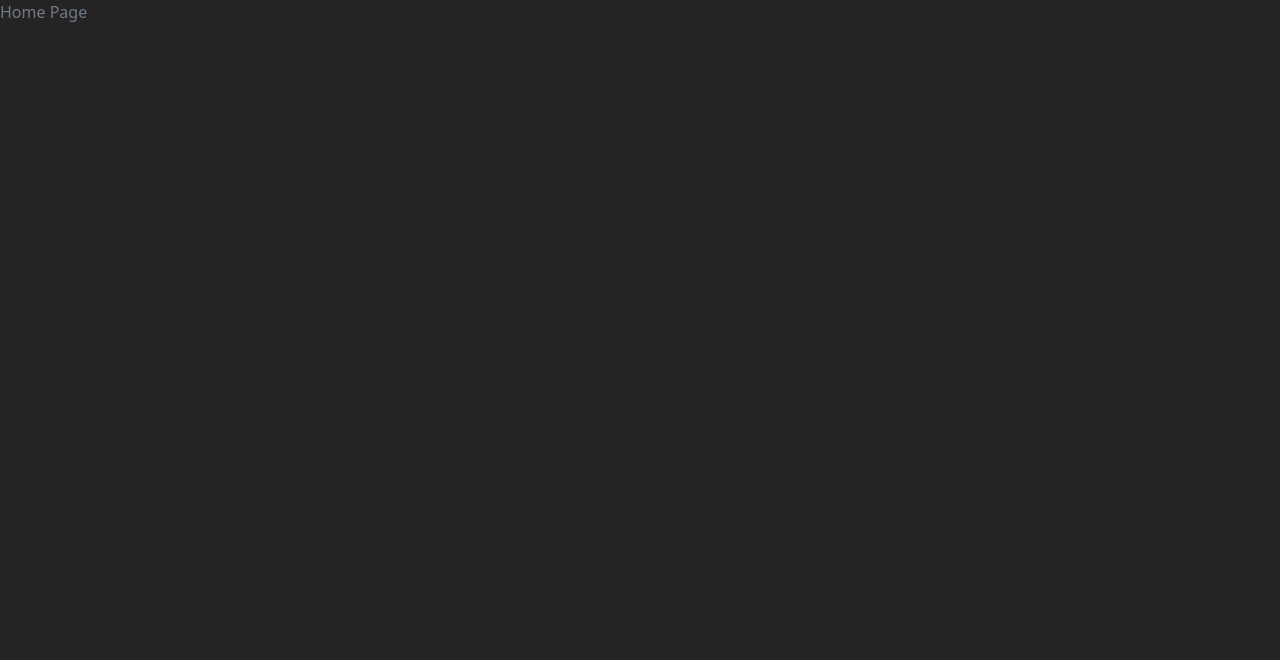
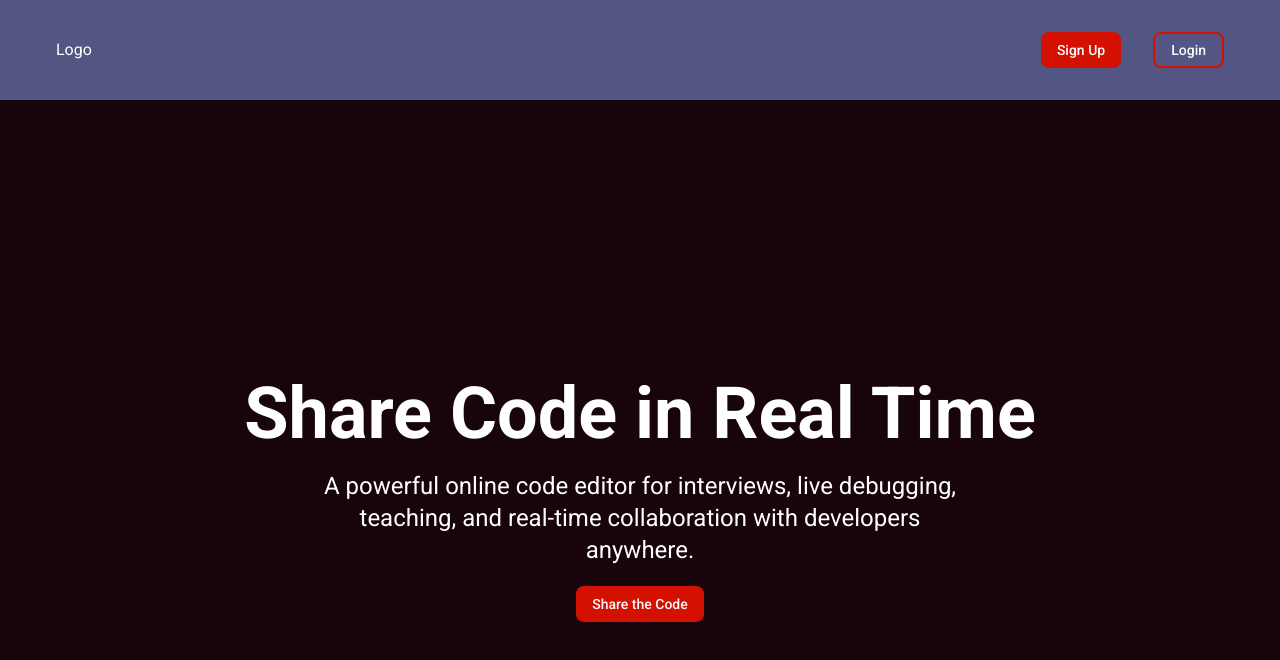
Before and after one commit to PrithiviPM2580/Relay, a React (Vite) app in the folder client/: page / in a window 1280 px wide. Shown: the top 660 px of the page. Built offline with nearby package versions, Linux system fonts and the light colour scheme.

Commit message:
feat: implement Navbar component with navigation links for Sign Up and Login; update AppRoute to include Navbar and HomePage

```diff
--- /dev/null
+++ b/client/src/components/Navbar.tsx
@@ -0,0 +1,21 @@
+import { Link } from "react-router-dom";
+import { Button } from "./ui/button";
+
+export default function Navbar() {
+  return (
+    <header className="header bg-foreground">
+      <div className="logo text-white">Logo</div>
+      <nav className="flex gap-2 sm:gap-4 md:gap-6 lg:gap-8">
+        <Button asChild className="bg-border hover:bg-border-hover">
+          <Link to="/sign-up">Sign Up</Link>
+        </Button>
+        <Button
+          asChild
+          className="bg-transparent border-border border-2 hover:bg-transparent"
+        >
+          <Link to="/login">Login</Link>
+        </Button>
+      </nav>
+    </header>
+  );
+}
--- a/client/src/index.css
+++ b/client/src/index.css
@@ -1,3 +1,4 @@
+@import url("https://fonts.googleapis.com/css2?family=Roboto:ital,wght@0,100..900;1,100..900&display=swap");
 @import "tailwindcss";
 @import "tw-animate-css";
 
@@ -42,9 +43,10 @@
   --color-sidebar-accent-foreground: var(--sidebar-accent-foreground);
   --color-sidebar-border: var(--sidebar-border);
   --color-sidebar-ring: var(--sidebar-ring);
-  --color-background: #252323;
-  --color-border: #ed254e;
-  --color-foreground: #70798c;
+  --color-background: oklch(15% 0.04 350);
+  --color-border: oklch(55% 0.22 30);
+  --color-border-hover: oklch(55.117% 0.21951 30.135 / 0.692);
+  --color-foreground: oklch(47% 0.07 280);
 }
 
 :root {
@@ -119,6 +121,7 @@
 @layer base {
   * {
     @apply border-border outline-ring/50;
+    font-family: "Roboto", sans-serif;
   }
   body {
     @apply bg-background text-foreground;
@@ -179,4 +182,16 @@
   .google-icon {
     @apply text-lg mb-px;
   }
+  .header {
+    @apply w-full flex justify-between items-center px-6 py-2 md:px-10 md:py-4 lg:px-14 lg:py-8;
+  }
+  .home {
+    @apply w-full h-screen bg-background flex justify-center items-center flex-col gap-5 px-6  md:px-10 lg:px-14;
+  }
+  .home-title {
+    @apply text-3xl font-bold sm:text-4xl md:text-6xl lg:text-7xl text-center text-white;
+  }
+  .home-para {
+    @apply text-base sm:text-lg md:text-xl lg:text-2xl text-center max-w-2xl text-white;
+  }
 }
--- a/client/src/pages/HomePage.tsx
+++ b/client/src/pages/HomePage.tsx
@@ -0,0 +1,16 @@
+import { Button } from "@/components/ui/button";
+
+export default function HomePage() {
+  return (
+    <div className="home">
+      <h1 className="home-title">Share Code in Real Time</h1>
+      <p className="home-para">
+        A powerful online code editor for interviews, live debugging, teaching,
+        and real-time collaboration with developers anywhere.
+      </p>
+      <Button className="bg-border hover:bg-border-hover cursor-pointer">
+        Share the Code
+      </Button>
+    </div>
+  );
+}
--- a/client/src/routes/AppRoute.tsx
+++ b/client/src/routes/AppRoute.tsx
@@ -1,12 +1,15 @@
 import { BrowserRouter as Router, Routes, Route } from "react-router-dom";
 import SignUpPage from "@/pages/SignUpPage";
 import LoginPage from "@/pages/LoginPage";
+import HomePage from "@/pages/HomePage";
+import Navbar from "@/components/Navbar";
 
 export default function AppRoute() {
   return (
     <Router>
+      <Navbar />
       <Routes>
-        <Route path="/" element={<div>Home Page</div>} />
+        <Route path="/" element={<HomePage />} />
         <Route path="/sign-up" element={<SignUpPage />} />
         <Route path="/login" element={<LoginPage />} />
       </Routes>
```
